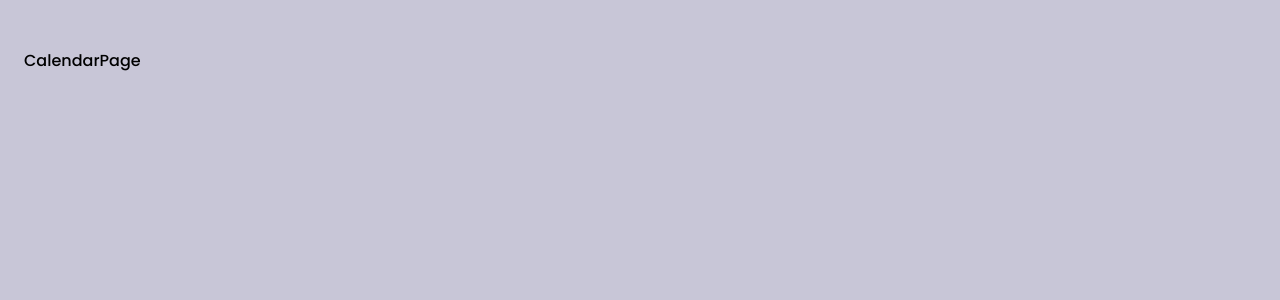
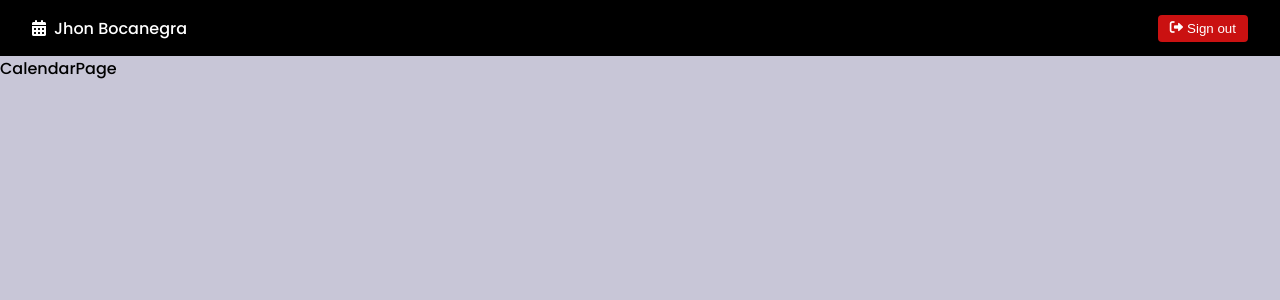
Before and after one commit to JhonEduard26/calendar, a React (Vite) app: page / in a window 1280 px wide. Shown: the top 300 px of the page. Built offline with nearby package versions, Linux system fonts and the light colour scheme.

Commit message:
[ADD] navbar

```diff
--- a/index.html
+++ b/index.html
@@ -6,6 +6,7 @@
     <meta name="viewport" content="width=device-width, initial-scale=1.0" />
     <title>CalendarApp</title>
     <link rel="preconnect" href="https://fonts.googleapis.com"><link rel="preconnect" href="https://fonts.gstatic.com" crossorigin><link href="https://fonts.googleapis.com/css2?family=Poppins:wght@300;500;700&display=swap" rel="stylesheet">
+    <link rel="stylesheet" href="https://cdnjs.cloudflare.com/ajax/libs/font-awesome/6.2.1/css/all.min.css" integrity="sha512-MV7K8+y+gLIBoVD59lQIYicR65iaqukzvf/nwasF0nqhPay5w/9lJmVM2hMDcnK1OnMGCdVK+iQrJ7lzPJQd1w==" crossorigin="anonymous" referrerpolicy="no-referrer" />
   </head>
   <body>
     <div id="root"></div>
--- a/src/auth/pages/login/LoginPage.jsx
+++ b/src/auth/pages/login/LoginPage.jsx
@@ -1,9 +1,9 @@
+import { Link } from 'react-router-dom'
 import './login.css'
 
 export const LoginPage = () => {
   return (
     <div className="login__container">
-      <div className='login--left'></div>
       <div className='login--right'>
         <form>
           <h1>Welcome!</h1>
@@ -16,9 +16,9 @@ export const LoginPage = () => {
           <a href="#">Forgot password?</a>
 
           <input type="submit" value="Login" />
+          <Link to="/auth/register">Create account</Link>
         </form>
 
-        <a href="register">Create account</a>
       </div>
     </div>
   )
--- a/src/auth/pages/login/RegisterPage.jsx
+++ b/src/auth/pages/login/RegisterPage.jsx
@@ -3,9 +3,6 @@ import './login.css'
 export const RegisterPage = () => {
   return (
     <div className='login__container'>
-      <div className='login--left'>
-      </div>
-      <div className='login--right'>
       <form>
         <h1>Register</h1>
         <label htmlFor="name">Nombre</label>
@@ -17,12 +14,11 @@ export const RegisterPage = () => {
         <label htmlFor="password">Password</label>
         <input type="password" name="password" id="password" />
 
-          <label htmlFor="password2">Password</label>
+        <label htmlFor="password2">Confirm your password</label>
         <input type="password" name="password2" id="password2" />
 
         <input type="submit" value="Create account" />
       </form>
     </div>
-    </div>
   )
 }
--- a/src/auth/pages/login/login.css
+++ b/src/auth/pages/login/login.css
@@ -1,20 +1,16 @@
 .login__container {
   display: grid;
-  align-items: stretch;
-  grid-template-columns: 1fr 1fr;
-  height: 75vh;
-}
-.login--left {
-  background-color: var(--primary);
-}
-.login--right {
-  padding: 32px;
+  place-content: center;
+  height: 100vh;
 }
 form {
   display: flex;
   flex-direction: column;
-  justify-content: center;
   row-gap: 4px;
+  width: 320px;
+  padding: 12px;
+  border-radius: 8px;
+  background-color: var(--bg-color);
 }
 label {
   color: var(--subtitle);
@@ -50,3 +46,9 @@ a {
 a:hover {
   text-decoration: underline;
 }
+
+@media screen and (min-width: 720px){
+  form {
+    width: 568px;
+  }
+}
--- /dev/null
+++ b/src/calendar/components/Navbar.jsx
@@ -0,0 +1,20 @@
+import './components.css'
+
+export const Navbar = () => {
+  return (
+    <div className="navbar">
+
+      <div>
+        <i className="fas fa-calendar-alt" />
+        <span>Jhon Bocanegra</span>
+      </div>
+
+      <div>
+        <button className='btn--exit'>
+        <i className="fas fa-sign-out-alt" />
+        Sign out</button>
+      </div>
+
+    </div>
+  )
+}
--- /dev/null
+++ b/src/calendar/components/components.css
@@ -0,0 +1,30 @@
+.navbar {
+  display: flex;
+  justify-content: space-between;
+  align-items: center;
+  height: 48px;
+  padding: 4px 32px;
+  background-color: black;
+  color: white;
+}
+.navbar div:nth-child(2){
+  color: red;
+}
+div > i {
+  margin-right: 8px;
+}
+.btn--exit {
+  cursor: pointer;
+  display: inline-flex;
+  align-items: center;
+  column-gap: 4px;
+  padding: 6px 12px;
+  border-radius: 4px;
+  outline: 0;
+  border: 0;
+  background-color: rgb(202, 17, 17);
+  color: white;
+}
+.btn--exit:hover {
+  opacity: 0.8;
+}
--- /dev/null
+++ b/src/calendar/components/index.js
@@ -0,0 +1 @@
+export * from './Navbar'
--- a/src/calendar/pages/CalendarPage.jsx
+++ b/src/calendar/pages/CalendarPage.jsx
@@ -1,5 +1,10 @@
+import { Navbar } from '../components'
+
 export const CalendarPage = () => {
   return (
+    <>
+    <Navbar />
     <div>CalendarPage</div>
+    </>
   )
 }
--- a/src/styles.css
+++ b/src/styles.css
@@ -8,8 +8,10 @@
   --tertiary-alt: #4C2A85;
   --bg-color: #FFFFFF;
 }
+
 body {
-  margin: 48px 24px;
+  margin: 0;
+  padding: 0;
   background-color: var(--paragraph);
   font-family: 'Poppins', sans-serif;
 }
```
Lines whose indentation alone changed are shown as unchanged.
